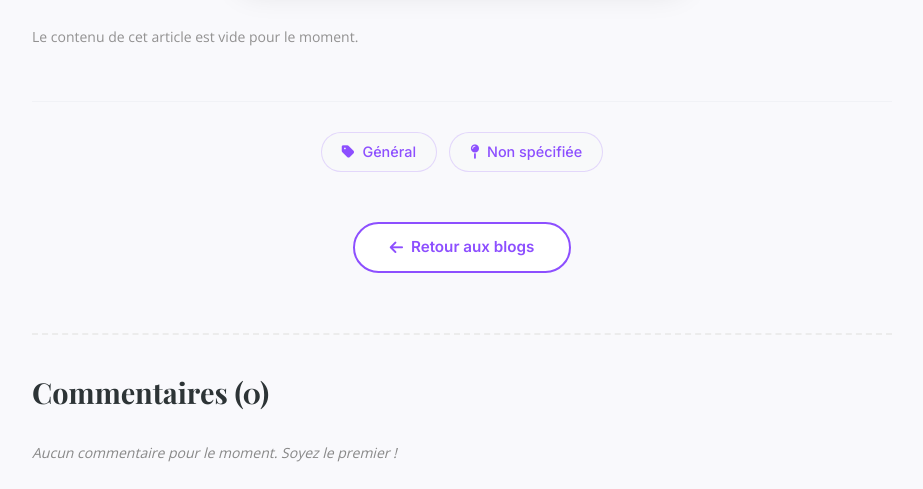
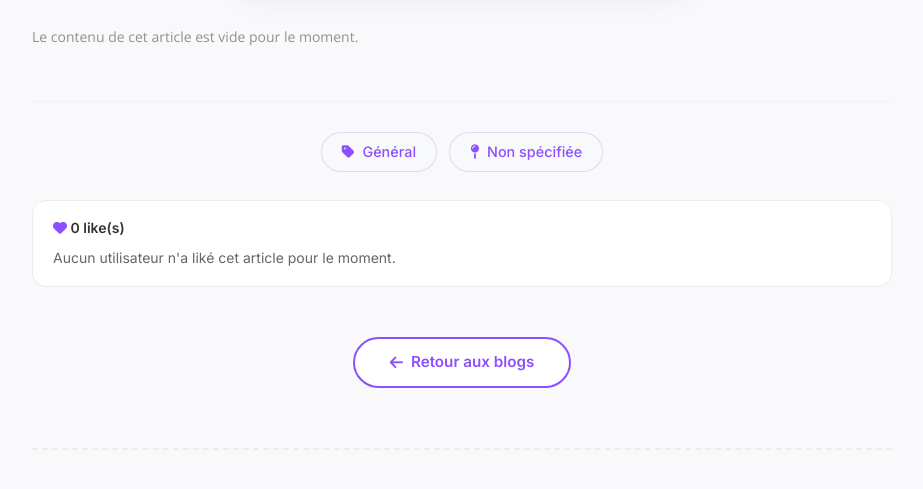
Before and after one commit to nour0310/Esprit-PIDEV-3A32-2526-WinGo, a Symfony app: template templates/article/BlogDetails.html.twig in a window 1280 px wide. Shown: the part 1140-1629 px from the top of the page, without its empty margins (178-1101 px from the left). Run offline with Twig, Linux system fonts and the light colour scheme; the template is opened without the code that fills it, so the values that code supplies are empty; form fields are guessed from the names that the template uses; some libraries are stand-ins or nearby versions.

```diff
--- a/templates/article/BlogDetails.html.twig
+++ b/templates/article/BlogDetails.html.twig
@@ -100,6 +100,22 @@
 		gap: 15px;
 		justify-content: center;
 		margin-top: 50px;
+	}
+	.likes-panel {
+		margin-top: 28px;
+		padding: 16px 20px;
+		background: #fff;
+		border-radius: 14px;
+		border: 1px solid #ececec;
+	}
+	.likes-panel-title {
+		font-weight: 700;
+		color: #333;
+		margin-bottom: 8px;
+	}
+	.likes-users {
+		color: #666;
+		line-height: 1.7;
 	}
 	.btn-custom {
 		padding: 12px 35px;
@@ -416,6 +432,18 @@
     			<span class="article-tag"><i class="fas fa-tag"></i> {{ article.categorie|default('Général') }}</span>
     			<span class="article-tag"><i class="fas fa-map-pin"></i> {{ article.region|default('Non spécifiée') }}</span>
     		</div>
+			<div class="likes-panel">
+				<div class="likes-panel-title">
+					<i class="fas fa-heart" style="color:#8d4fff;"></i> {{ likesCount|default(0) }} like(s)
+				</div>
+				<div class="likes-users">
+					{% if likersNames is defined and likersNames|length > 0 %}
+						{{ likersNames|join(', ') }}
+					{% else %}
+						Aucun utilisateur n'a liké cet article pour le moment.
+					{% endif %}
+				</div>
+			</div>
 
     		<div class="article-actions" style="margin-bottom: 40px;">
     			<a href="{{ path('blog') }}" class="btn-custom btn-secondary-outline">
```
Also changed, not shown: src/Controller/ArticleController.php (+23 -1 lines).
